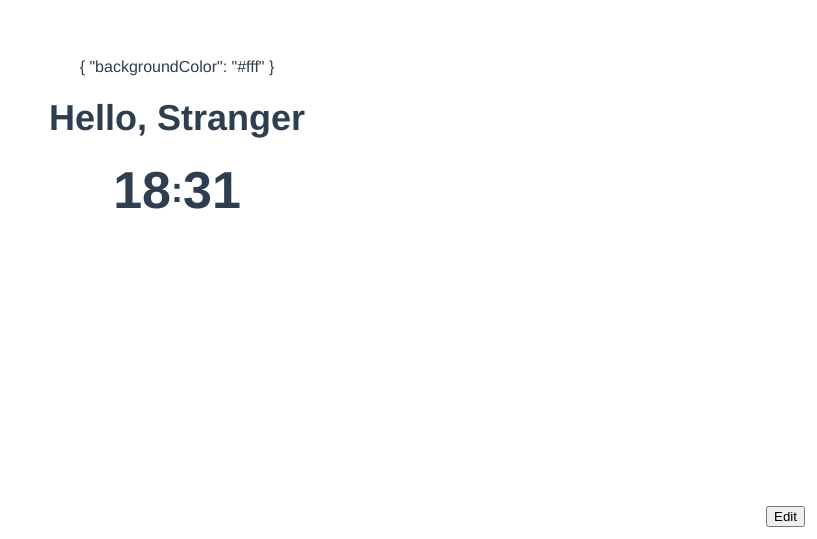
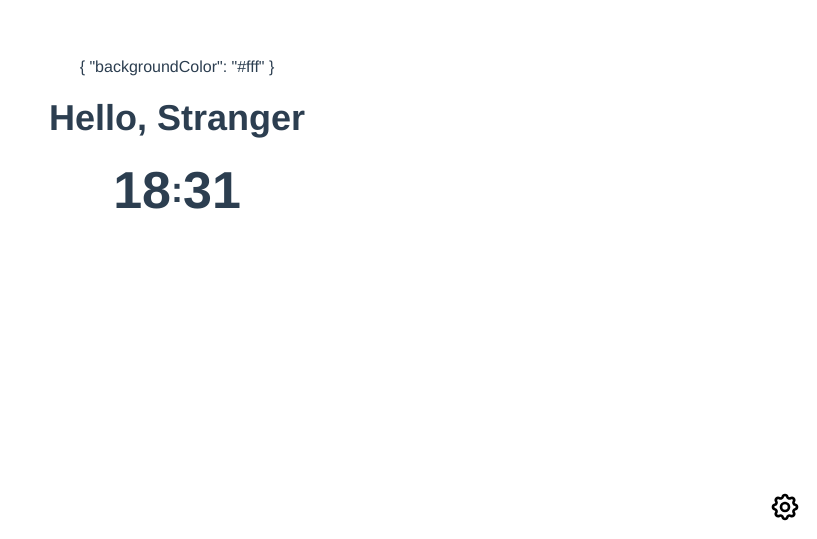
Before and after one commit to yanniz0r/home-port, a Vue app: page / in a window 1280 px wide. Shown: the part 261-800 px from the top of the page, without its empty margins (463-1280 px from the left). Built offline with nearby package versions, Linux system fonts and the light colour scheme; no server answers; what unsplash-js would draw is missing.

Commit message:
feat: adds icons

```diff
--- a/src/App.vue
+++ b/src/App.vue
@@ -1,6 +1,6 @@
 <template>
   <div>
-    <Settings v-if="edit" />
+    <Settings v-if="edit" :onClose="() => (edit = false)" />
     <div
       class="wrapper"
       v-bind:class="{
@@ -20,7 +20,7 @@
     </div>
   </div>
   <button @click="edit = !edit" class="action-button">
-    {{ edit ? "Back" : "Edit" }}
+    <CogIcon />
   </button>
 </template>
 
@@ -30,13 +30,15 @@ import { useStore } from "vuex";
 import Clock from "./components/Clock.vue";
 import Greeting from "./components/Greeting.vue";
 import Settings from "./components/Settings.vue";
+import CogIcon from "./components/icons/Cog-Icon.vue";
 
 export default defineComponent({
   name: "App",
   components: {
     Clock,
     Greeting,
-    Settings
+    Settings,
+    CogIcon
   },
   setup() {
     const store = useStore();
@@ -68,9 +70,24 @@ html {
 
 .action-button {
   position: absolute;
-  z-index: 200;
-  right: 12px;
-  bottom: 12px;
+  right: 16px;
+  bottom: 16px;
+  padding: 0;
+  border: none;
+  background: none;
+  width: 32px;
+  height: 32px;
+
+  transition: transform 0.25s;
+
+  &:hover {
+    transform: scale(1.2);
+  }
+
+  svg {
+    max-width: 100%;
+    max-height: 100%;
+  }
 }
 
 .wrapper {
--- a/src/components/Settings.vue
+++ b/src/components/Settings.vue
@@ -1,5 +1,10 @@
 <template>
   <div class="settings__overlay">
+    <div class="settings__top-right-actions">
+      <button class="settings__close-button" @click="onClose">
+        <X-Icon />
+      </button>
+    </div>
     <div class="settings__wrapper">
       <div class="settings__row">
         <h2>Your data</h2>
@@ -71,8 +76,18 @@
 import { defineComponent, reactive, watchEffect } from "vue";
 import { useStore } from "vuex";
 
+import XIcon from "./icons/X-Icon.vue";
+
 export default defineComponent({
   name: "Settings",
+  props: {
+    onClose: {
+      type: Function
+    }
+  },
+  components: {
+    "X-Icon": XIcon
+  },
   setup() {
     const store = useStore();
     const settings = reactive(store.state.settings);
@@ -92,7 +107,7 @@ export default defineComponent({
     return {
       settings,
       unsplashEnabled,
-      getRandomUnsplashImage
+      getRandomUnsplashImage,
     };
   }
 });
@@ -147,4 +162,25 @@ export default defineComponent({
   text-align: right;
   width: 100%;
 }
+
+.settings__close-button {
+  height: 32px;
+  width: 32px;
+  padding: 0;
+  margin: 0;
+  border: none;
+  background: none;
+
+  svg {
+    max-width: 100%;
+    max-height: 100%;
+  }
+}
+
+.settings__top-right-actions {
+  position: absolute;
+  right: 16px;
+  top: 16px;
+  padding: 0;
+}
 </style>
--- /dev/null
+++ b/src/components/icons/Cog-Icon.vue
@@ -0,0 +1,21 @@
+<template>
+  <svg
+    xmlns="http://www.w3.org/2000/svg"
+    fill="none"
+    viewBox="0 0 24 24"
+    stroke="currentColor"
+  >
+    <path
+      stroke-linecap="round"
+      stroke-linejoin="round"
+      stroke-width="2"
+      d="M10.325 4.317c.426-1.756 2.924-1.756 3.35 0a1.724 1.724 0 002.573 1.066c1.543-.94 3.31.826 2.37 2.37a1.724 1.724 0 001.065 2.572c1.756.426 1.756 2.924 0 3.35a1.724 1.724 0 00-1.066 2.573c.94 1.543-.826 3.31-2.37 2.37a1.724 1.724 0 00-2.572 1.065c-.426 1.756-2.924 1.756-3.35 0a1.724 1.724 0 00-2.573-1.066c-1.543.94-3.31-.826-2.37-2.37a1.724 1.724 0 00-1.065-2.572c-1.756-.426-1.756-2.924 0-3.35a1.724 1.724 0 001.066-2.573c-.94-1.543.826-3.31 2.37-2.37.996.608 2.296.07 2.572-1.065z"
+    />
+    <path
+      stroke-linecap="round"
+      stroke-linejoin="round"
+      stroke-width="2"
+      d="M15 12a3 3 0 11-6 0 3 3 0 016 0z"
+    />
+  </svg>
+</template>
--- /dev/null
+++ b/src/components/icons/X-Icon.vue
@@ -0,0 +1,15 @@
+<template>
+  <svg
+    xmlns="http://www.w3.org/2000/svg"
+    fill="none"
+    viewBox="0 0 24 24"
+    stroke="currentColor"
+  >
+    <path
+      stroke-linecap="round"
+      stroke-linejoin="round"
+      stroke-width="2"
+      d="M6 18L18 6M6 6l12 12"
+    />
+  </svg>
+</template>
```
